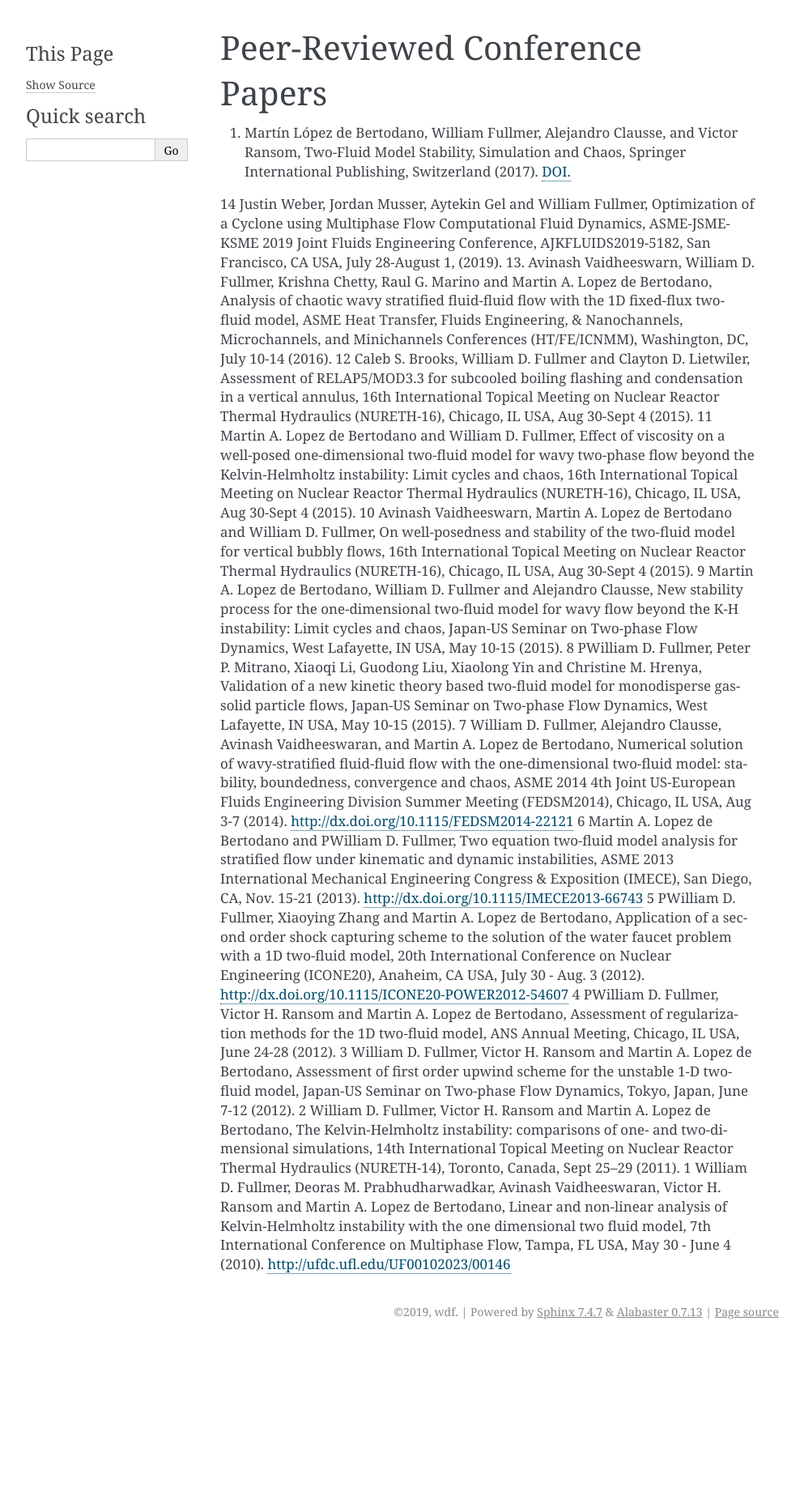
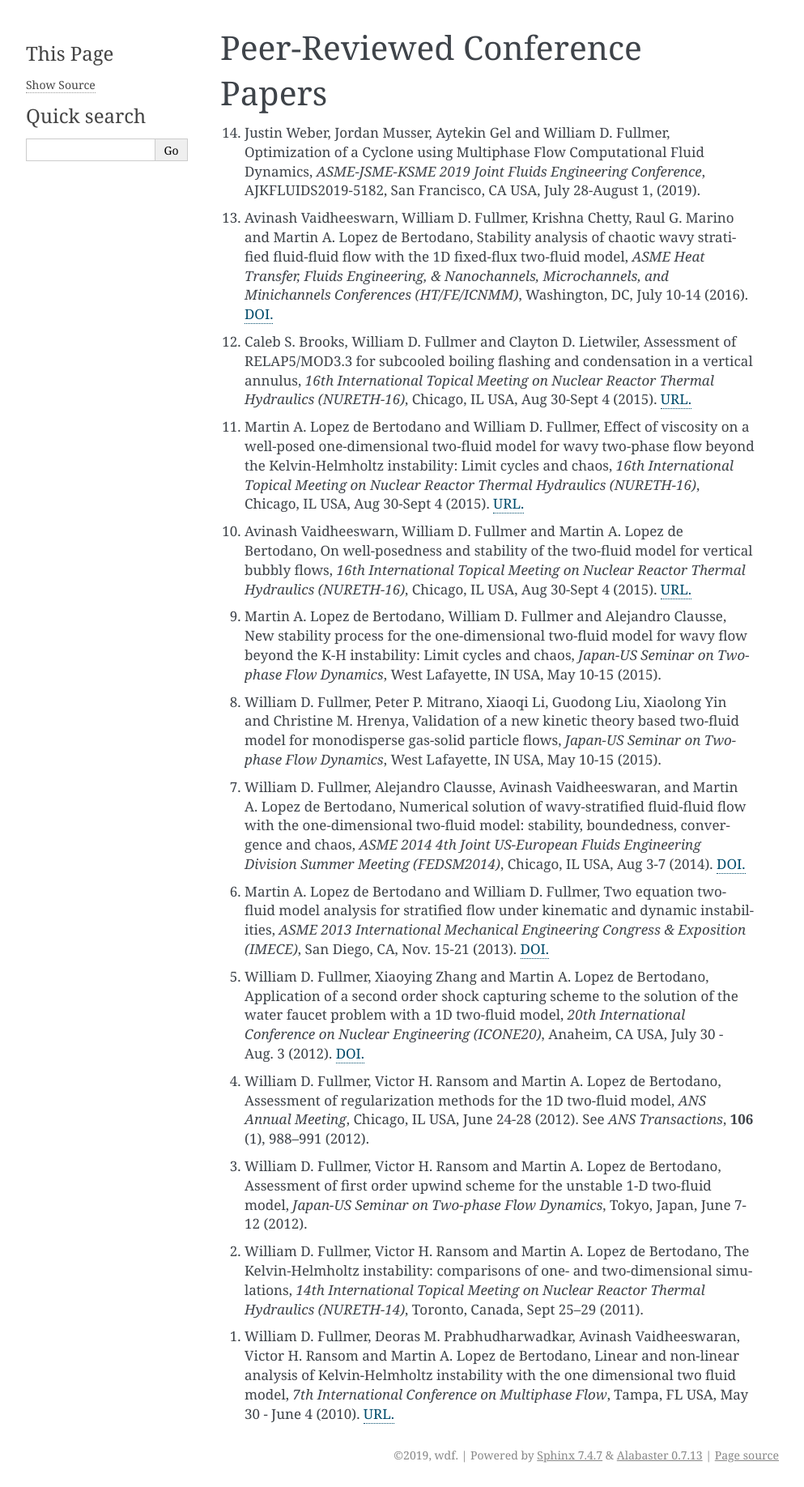
Before and after one commit to wfullmer/mydocs, a Sphinx documentation site: the page built from source/pubs/confs.rst, in a window 1280 px wide. Shown: the whole page at 81% size, without its empty margins (148-1141 px from the left). Built offline with Sphinx 7.4.7, drawn with Linux system fonts in a browser that asks for light colours; pages that are not in the unit, such as notebooks, are missing from menus; before the commit the page ends 1659 px from its top, so only the background shows below that.

Commit message:
wip pubs

```diff
--- a/source/index.rst
+++ b/source/index.rst
@@ -11,7 +11,7 @@ Hello World
 
 
 .. toctree::
-   :maxdepth: 1
+   :maxdepth: 2
    :caption: Contents:
 
    proj/index
--- a/source/pubs/books.rst
+++ b/source/pubs/books.rst
@@ -1,7 +1,7 @@
 .. _pubs.books:
 
 Books, Monographs & Chapters
-============================
+----------------------------
 
 1.   Martín López de Bertodano, William Fullmer, Alejandro Clausse, and Victor Ransom,
      Two-Fluid Model Stability, Simulation and Chaos, Springer International Publishing,
--- a/source/pubs/confs.rst
+++ b/source/pubs/confs.rst
@@ -1,25 +1,92 @@
 .. _pubs.confs:
 
 Peer-Reviewed Conference Papers
-===============================
+-------------------------------
 
-1.   Martín López de Bertodano, William Fullmer, Alejandro Clausse, and Victor Ransom,
-     Two-Fluid Model Stability, Simulation and Chaos, Springer International Publishing,
-     Switzerland (2017).
-     `DOI. <https://doi.org/10.1007/978-3-319-44968-5>`__
+14.  Justin Weber, Jordan Musser, Aytekin Gel and William D. Fullmer,
+     Optimization of a Cyclone using Multiphase Flow Computational Fluid
+     Dynamics, *ASME-JSME-KSME 2019 Joint Fluids Engineering Conference*,
+     AJKFLUIDS2019-5182, San Francisco, CA USA, July 28-August 1, (2019).
 
+13.  Avinash Vaidheeswarn, William D. Fullmer, Krishna Chetty, Raul G. Marino
+     and Martin A. Lopez de Bertodano, Stability analysis of chaotic wavy
+     stratified fluid-fluid flow with the 1D fixed-flux two-fluid model,
+     *ASME Heat Transfer, Fluids Engineering, & Nanochannels, Microchannels,
+     and Minichannels Conferences (HT/FE/ICNMM)*, Washington, DC,
+     July 10-14 (2016).
+     `DOI. <https://doi.org/10.1115/FEDSM2016-1058>`__
 
-14	Justin Weber, Jordan Musser, Aytekin Gel and William Fullmer, Optimization of a Cyclone using Multiphase Flow Computational Fluid Dynamics, ASME-JSME-KSME 2019 Joint Fluids Engineering Conference, AJKFLUIDS2019-5182, San Francisco, CA USA, July 28-August 1, (2019).
-13.	Avinash Vaidheeswarn, William D. Fullmer, Krishna Chetty, Raul G. Marino and Martin A. Lopez de Bertodano, Analysis of chaotic wavy stratified fluid-fluid flow with the 1D fixed-flux two-fluid model, ASME Heat Transfer, Fluids Engineering, & Nanochannels, Microchannels, and Minichannels Conferences (HT/FE/ICNMM), Washington, DC, July 10-14 (2016).
-12	Caleb S. Brooks, William D. Fullmer and Clayton D. Lietwiler, Assessment of RELAP5/MOD3.3 for subcooled boiling flashing and condensation in a vertical annulus, 16th International Topical Meeting on Nuclear Reactor Thermal Hydraulics (NURETH-16), Chicago, IL USA, Aug 30-Sept 4 (2015).
-11 	Martin A. Lopez de Bertodano and William D. Fullmer, Effect of viscosity on a well-posed one-dimensional two-fluid model for wavy two-phase flow beyond the Kelvin-Helmholtz instability: Limit cycles and chaos, 16th International Topical Meeting on Nuclear Reactor Thermal Hydraulics (NURETH-16), Chicago, IL USA, Aug 30-Sept 4 (2015).
-10 	Avinash Vaidheeswarn, Martin A. Lopez de Bertodano and William D. Fullmer, On well-posedness and stability of the two-fluid model for vertical bubbly flows, 16th International Topical Meeting on Nuclear Reactor Thermal Hydraulics (NURETH-16), Chicago, IL USA, Aug 30-Sept 4 (2015).
-9 	Martin A. Lopez de Bertodano, William D. Fullmer and Alejandro Clausse, New stability process for the one-dimensional two-fluid model for wavy flow beyond the K-H instability: Limit cycles and chaos, Japan-US Seminar on Two-phase Flow Dynamics, West Lafayette, IN USA, May 10-15 (2015).
-8 	PWilliam D. Fullmer, Peter P. Mitrano, Xiaoqi Li, Guodong Liu, Xiaolong Yin and Christine M. Hrenya, Validation of a new kinetic theory based two-fluid model for monodisperse gas-solid particle flows, Japan-US Seminar on Two-phase Flow Dynamics, West Lafayette, IN USA, May 10-15 (2015).
-7 	William D. Fullmer, Alejandro Clausse, Avinash Vaidheeswaran, and Martin A. Lopez de Bertodano, Numerical solution of wavy-stratified fluid-fluid flow with the one-dimensional two-fluid model: stability, boundedness, convergence and chaos, ASME 2014 4th Joint US-European Fluids Engineering Division Summer Meeting (FEDSM2014), Chicago, IL USA, Aug 3-7 (2014). http://dx.doi.org/10.1115/FEDSM2014-22121
-6 	Martin A. Lopez de Bertodano and PWilliam D. Fullmer, Two equation two-fluid model analysis for stratified flow under kinematic and dynamic instabilities, ASME 2013 International Mechanical Engineering Congress & Exposition (IMECE), San Diego, CA, Nov. 15-21 (2013). http://dx.doi.org/10.1115/IMECE2013-66743
-5 	PWilliam D. Fullmer, Xiaoying Zhang and Martin A. Lopez de Bertodano, Application of a second order shock capturing scheme to the solution of the water faucet problem with a 1D two-fluid model, 20th International Conference on Nuclear Engineering (ICONE20), Anaheim, CA USA, July 30 - Aug. 3 (2012). http://dx.doi.org/10.1115/ICONE20-POWER2012-54607
-4 	PWilliam D. Fullmer, Victor H. Ransom and Martin A. Lopez de Bertodano, Assessment of regularization methods for the 1D two-fluid model, ANS Annual Meeting, Chicago, IL USA, June 24-28 (2012).
-3 	William D. Fullmer, Victor H. Ransom and Martin A. Lopez de Bertodano, Assessment of first order upwind scheme for the unstable 1-D two-fluid model, Japan-US Seminar on Two-phase Flow Dynamics, Tokyo, Japan, June 7-12 (2012).
-2 	William D. Fullmer, Victor H. Ransom and Martin A. Lopez de Bertodano, The Kelvin-Helmholtz instability: comparisons of one- and two-dimensional simulations, 14th International Topical Meeting on Nuclear Reactor Thermal Hydraulics (NURETH-14), Toronto, Canada, Sept 25–29 (2011).
-1 	William D. Fullmer, Deoras M. Prabhudharwadkar, Avinash Vaidheeswaran, Victor H. Ransom and Martin A. Lopez de Bertodano, Linear and non-linear analysis of Kelvin-Helmholtz instability with the one dimensional two fluid model, 7th International Conference on Multiphase Flow, Tampa, FL USA, May 30 - June 4 (2010). http://ufdc.ufl.edu/UF00102023/00146
+12.  Caleb S. Brooks, William D. Fullmer and Clayton D. Lietwiler,
+     Assessment of RELAP5/MOD3.3 for subcooled boiling flashing and
+     condensation in a vertical annulus,
+     *16th International Topical Meeting on Nuclear Reactor Thermal
+     Hydraulics (NURETH-16)*, Chicago, IL USA, Aug 30-Sept 4 (2015).
+     `URL. <http://glc.ans.org/nureth-16/data/papers/13525.pdf>`__
+
+11.  Martin A. Lopez de Bertodano and William D. Fullmer, Effect of
+     viscosity on a well-posed one-dimensional two-fluid model for wavy
+     two-phase flow beyond the Kelvin-Helmholtz instability: Limit cycles and
+     chaos, *16th International Topical Meeting on Nuclear Reactor Thermal
+     Hydraulics (NURETH-16)*, Chicago, IL USA, Aug 30-Sept 4 (2015).
+     `URL. <http://glc.ans.org/nureth-16/data/papers/13591.pdf>`__
+
+10.  Avinash Vaidheeswarn, William D. Fullmer and Martin A. Lopez de Bertodano,
+     On well-posedness and stability of the two-fluid model for vertical bubbly
+     flows, *16th International Topical Meeting on Nuclear Reactor Thermal
+     Hydraulics (NURETH-16)*, Chicago, IL USA, Aug 30-Sept 4 (2015).
+     `URL. <http://glc.ans.org/nureth-16/data/papers/13597.pdf>`__
+
+9.   Martin A. Lopez de Bertodano, William D. Fullmer and Alejandro Clausse,
+     New stability process for the one-dimensional two-fluid model for wavy
+     flow beyond the K-H instability: Limit cycles and chaos,
+     *Japan-US Seminar on Two-phase Flow Dynamics*, West Lafayette, IN USA,
+     May 10-15 (2015).
+
+8.   William D. Fullmer, Peter P. Mitrano, Xiaoqi Li, Guodong Liu,
+     Xiaolong Yin and Christine M. Hrenya, Validation of a new kinetic theory
+     based two-fluid model for monodisperse gas-solid particle flows,
+     *Japan-US Seminar on Two-phase Flow Dynamics*, West Lafayette, IN USA,
+     May 10-15 (2015).
+
+7.   William D. Fullmer, Alejandro Clausse, Avinash Vaidheeswaran, and
+     Martin A. Lopez de Bertodano, Numerical solution of wavy-stratified
+     fluid-fluid flow with the one-dimensional two-fluid model: stability,
+     boundedness, convergence and chaos, *ASME 2014 4th Joint US-European
+     Fluids Engineering Division Summer Meeting (FEDSM2014)*,
+     Chicago, IL USA, Aug 3-7 (2014).
+     `DOI. <http://dx.doi.org/10.1115/FEDSM2014-22121>`__
+
+6.   Martin A. Lopez de Bertodano and William D. Fullmer, Two equation
+     two-fluid model analysis for stratified flow under kinematic and
+     dynamic instabilities, *ASME 2013 International Mechanical Engineering
+     Congress & Exposition (IMECE)*, San Diego, CA, Nov. 15-21 (2013).
+     `DOI. <http://dx.doi.org/10.1115/IMECE2013-66743>`__
+
+5.   William D. Fullmer, Xiaoying Zhang and Martin A. Lopez de Bertodano,
+     Application of a second order shock capturing scheme to the solution of
+     the water faucet problem with a 1D two-fluid model,
+     *20th International Conference on Nuclear Engineering (ICONE20)*,
+     Anaheim, CA USA, July 30 - Aug. 3 (2012).
+     `DOI. <http://dx.doi.org/10.1115/ICONE20-POWER2012-54607>`__
+
+4.   William D. Fullmer, Victor H. Ransom and Martin A. Lopez de Bertodano,
+     Assessment of regularization methods for the 1D two-fluid model,
+     *ANS Annual Meeting*, Chicago, IL USA, June 24-28 (2012).
+     See *ANS Transactions*, **106** (1), 988--991 (2012).
+
+3.   William D. Fullmer, Victor H. Ransom and Martin A. Lopez de Bertodano,
+     Assessment of first order upwind scheme for the unstable 1-D two-fluid
+     model, *Japan-US Seminar on Two-phase Flow Dynamics*, Tokyo, Japan,
+     June 7-12 (2012).
+
+2.   William D. Fullmer, Victor H. Ransom and Martin A. Lopez de Bertodano,
+     The Kelvin-Helmholtz instability: comparisons of one- and two-dimensional
+     simulations, *14th International Topical Meeting on Nuclear Reactor
+     Thermal Hydraulics (NURETH-14)*, Toronto, Canada, Sept 25–29 (2011).
+
+1.   William D. Fullmer, Deoras M. Prabhudharwadkar, Avinash Vaidheeswaran,
+     Victor H. Ransom and Martin A. Lopez de Bertodano, Linear and non-linear
+     analysis of Kelvin-Helmholtz instability with the one dimensional two
+     fluid model, *7th International Conference on Multiphase Flow*,
+     Tampa, FL USA, May 30 - June 4 (2010).
+     `URL. <http://ufdc.ufl.edu/UF00102023/00146>`__
--- a/source/pubs/js.rst
+++ b/source/pubs/js.rst
@@ -1,7 +1,7 @@
 .. _pubs.js:
 
 Journal Articles
-================
+----------------
 
 25.  Justin Weber, William Fullmer, Jordan Musser, and Aytekin Gel,
      Optimization of a Cyclone using Multiphase Flow Computational
```
Also changed, not shown: source/pubs/index.rst (+8 -7 lines), source/pubs/tech.rst (added, +57 -0 lines), source/pubs/unpub.rst (added, +12 -0 lines), source/talks/confs.rst (added, +31 -0 lines).
